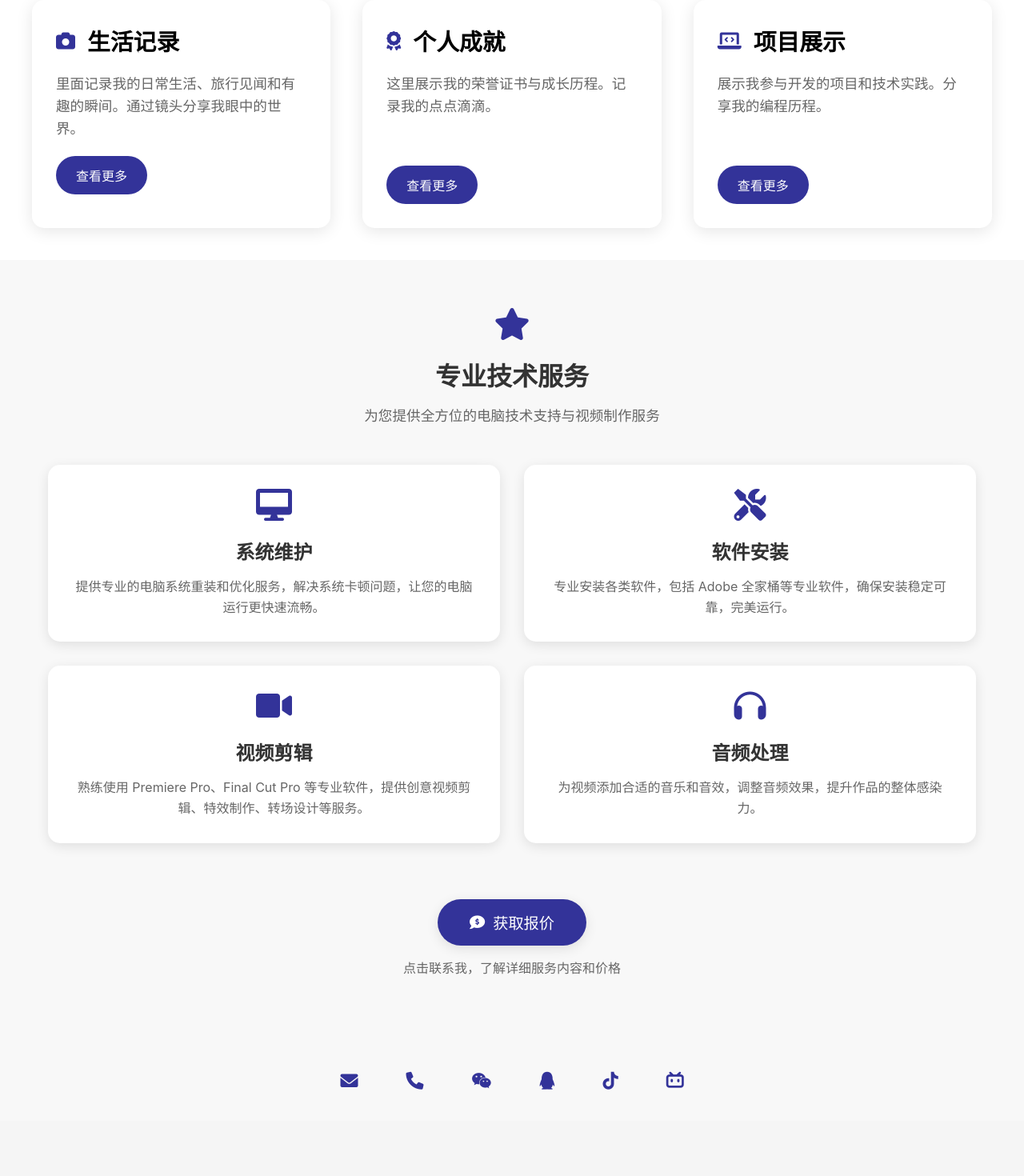
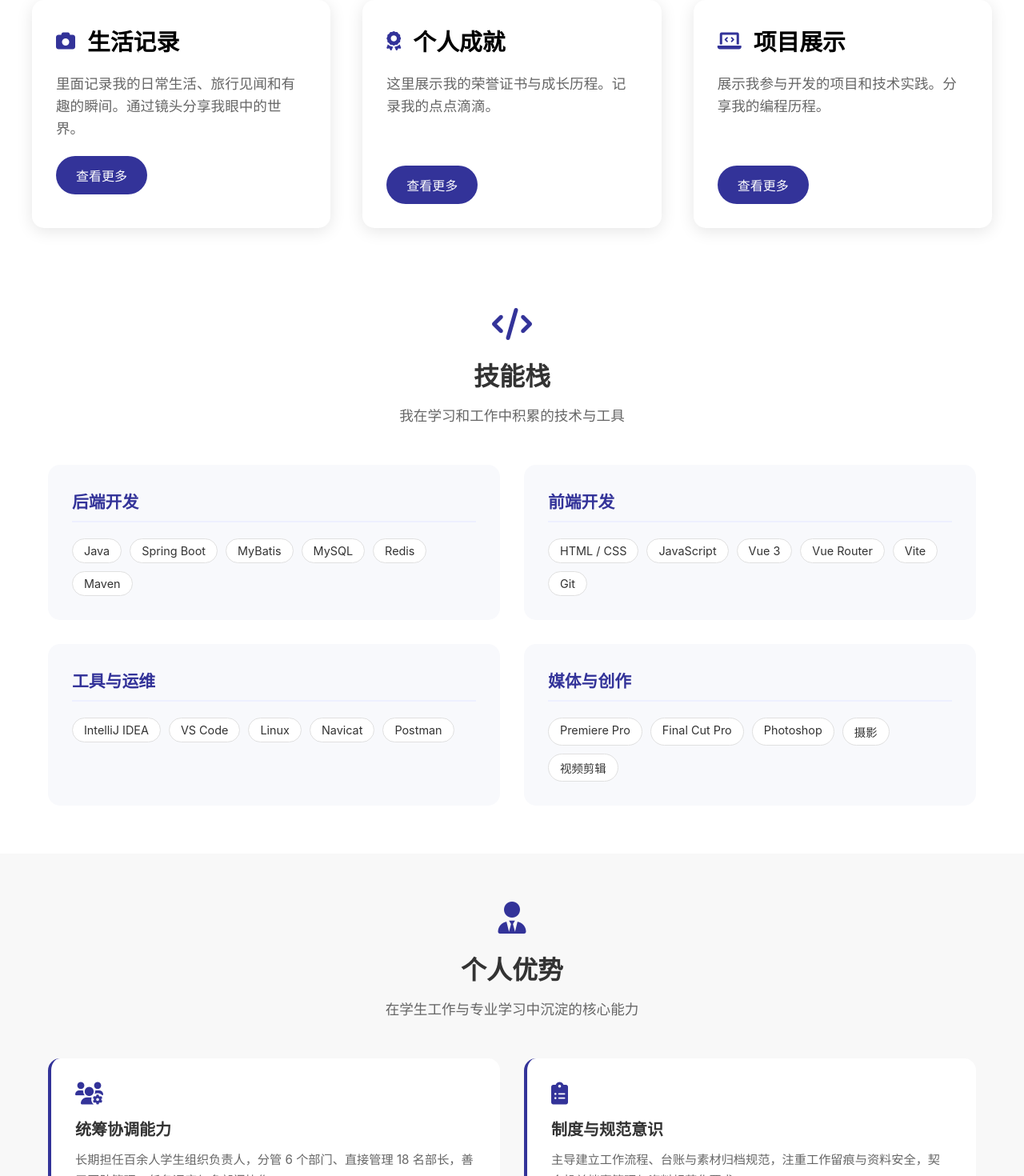
Before and after one commit to Blackbear2732/my-portfolio, a Vue app: page /#/ in a window 1280 px wide. Shown: the part 1330-2800 px from the top of the page at 80% size. Before the commit the page ends 2731 px from the top, so only its background shows below. Built offline with nearby package versions, Linux system fonts and the light colour scheme.

Commit message:
重新修正了一下主页内容

```diff
--- a/src/assets/styles/main.css
+++ b/src/assets/styles/main.css
@@ -489,3 +489,192 @@ html { scroll-behavior: smooth; }
   font-weight: 500;
   letter-spacing: 0.5px;
 }
+
+/* 技能栈 */
+.skills-section {
+  padding: 60px 0;
+  background-color: #ffffff;
+}
+.skills-container {
+  max-width: 1200px;
+  margin: 0 auto;
+  padding: 0 20px;
+}
+.skills-header {
+  text-align: center;
+  margin-bottom: 50px;
+}
+.skills-header i {
+  font-size: 40px;
+  color: #333399;
+  margin-bottom: 20px;
+}
+.skills-header h2 {
+  font-size: 2rem;
+  color: #333;
+  margin-bottom: 15px;
+}
+.skills-header p {
+  font-size: 1.1rem;
+  color: #666;
+}
+.skills-grid {
+  display: grid;
+  grid-template-columns: repeat(2, 1fr);
+  gap: 30px;
+}
+.skill-card {
+  background: #f8f9fc;
+  padding: 30px;
+  border-radius: 15px;
+  transition: transform 0.3s ease, box-shadow 0.3s ease;
+}
+.skill-card:hover {
+  transform: translateY(-5px);
+  box-shadow: 0 8px 20px rgba(51, 51, 153, 0.1);
+}
+.skill-card h3 {
+  font-size: 1.3rem;
+  color: #333399;
+  margin-bottom: 20px;
+  padding-bottom: 10px;
+  border-bottom: 2px solid #eef0ff;
+}
+.skill-tags {
+  display: flex;
+  flex-wrap: wrap;
+  gap: 10px;
+}
+.skill-tags span {
+  display: inline-block;
+  padding: 6px 14px;
+  background-color: #ffffff;
+  color: #333;
+  border: 1px solid #e0e0e0;
+  border-radius: 20px;
+  font-size: 0.9rem;
+  transition: all 0.3s ease;
+}
+.skill-tags span:hover {
+  background-color: #333399;
+  color: #ffffff;
+  border-color: #333399;
+  transform: translateY(-2px);
+}
+
+@media (max-width: 768px) {
+  .skills-grid {
+    grid-template-columns: 1fr;
+  }
+  .skill-card {
+    padding: 20px;
+  }
+  .skill-card h3 {
+    font-size: 1.1rem;
+  }
+  .skill-tags span {
+    font-size: 0.85rem;
+    padding: 5px 12px;
+  }
+}
+/* 首页个人信息标签行 */
+.profile-badge {
+  display: flex;
+  justify-content: center;
+  flex-wrap: wrap;
+  gap: 12px;
+  margin-bottom: 25px;
+}
+.profile-badge span {
+  display: inline-flex;
+  align-items: center;
+  gap: 6px;
+  padding: 6px 14px;
+  background-color: #eef0ff;
+  color: #333399;
+  border-radius: 20px;
+  font-size: 0.9rem;
+}
+.profile-badge span i {
+  font-size: 0.85rem;
+}
+
+/* 个人优势区块 */
+.strengths-section {
+  padding: 60px 0;
+  background-color: #f8f8f8;
+}
+.strengths-container {
+  max-width: 1200px;
+  margin: 0 auto;
+  padding: 0 20px;
+}
+.strengths-header {
+  text-align: center;
+  margin-bottom: 50px;
+}
+.strengths-header i {
+  font-size: 40px;
+  color: #333399;
+  margin-bottom: 20px;
+}
+.strengths-header h2 {
+  font-size: 2rem;
+  color: #333;
+  margin-bottom: 15px;
+}
+.strengths-header p {
+  font-size: 1.1rem;
+  color: #666;
+}
+.strengths-grid {
+  display: grid;
+  grid-template-columns: repeat(2, 1fr);
+  gap: 30px;
+}
+.strength-card {
+  background: #ffffff;
+  padding: 30px;
+  border-radius: 15px;
+  border-left: 4px solid #333399;
+  transition: transform 0.3s ease, box-shadow 0.3s ease;
+}
+.strength-card:hover {
+  transform: translateY(-5px);
+  box-shadow: 0 8px 20px rgba(51, 51, 153, 0.1);
+}
+.strength-card i {
+  font-size: 28px;
+  color: #333399;
+  margin-bottom: 15px;
+}
+.strength-card h3 {
+  font-size: 1.25rem;
+  color: #333;
+  margin-bottom: 12px;
+}
+.strength-card p {
+  color: #666;
+  line-height: 1.7;
+  font-size: 0.95rem;
+}
+
+@media (max-width: 768px) {
+  .profile-badge {
+    gap: 8px;
+  }
+  .profile-badge span {
+    font-size: 0.8rem;
+    padding: 5px 10px;
+  }
+  .strengths-grid {
+    grid-template-columns: 1fr;
+    gap: 20px;
+  }
+  .strength-card {
+    padding: 20px;
+  }
+  .strength-card h3 {
+    font-size: 1.1rem;
+  }
+}
--- a/src/data/site.js
+++ b/src/data/site.js
@@ -9,3 +9,21 @@ export const site = {
   douyin: 'https://www.douyin.com/user/MS4wLjABAAAA8rWwhZ5OAtghmnWbi4cQPjuAI_G3TYcceSDoh-bmh7Q?from_tab_name=main',
   bilibili: 'https://space.bilibili.com/426836964'
 }
+export const skills = [
+  {
+    group: '后端开发',
+    items: ['Java', 'Spring Boot', 'MyBatis', 'MySQL', 'Redis', 'Maven']
+  },
+  {
+    group: '前端开发',
+    items: ['HTML / CSS', 'JavaScript', 'Vue 3', 'Vue Router', 'Vite', 'Git']
+  },
+  {
+    group: '工具与运维',
+    items: ['IntelliJ IDEA', 'VS Code', 'Linux', 'Navicat', 'Postman']
+  },
+  {
+    group: '媒体与创作',
+    items: ['Premiere Pro', 'Final Cut Pro', 'Photoshop', '摄影', '视频剪辑']
+  }
+]
--- a/src/views/HomeView.vue
+++ b/src/views/HomeView.vue
@@ -7,6 +7,11 @@
       <div class="profile-info">
         <h1>张钧益</h1>
         <p class="profile-title">软件工程师/摄影爱好者</p>
+        <div class="profile-badge">
+          <span><i class="fas fa-graduation-cap"></i> 山西农业大学 · 软件工程</span>
+          <span><i class="fas fa-star"></i> 中共预备党员</span>
+          <span><i class="fas fa-map-marker-alt"></i> 山西 · 运城</span>
+        </div>
         <div class="profile-description">
           <p>你好！我是张钧益，一名充满热情的软件工程师。</p>
           <p>我热爱编程和摄影，喜欢用代码构建美好的数字世界，用镜头记录精彩的瞬间。</p>
@@ -78,50 +83,103 @@
     </div>
   </div>
 
-  <!-- 服务区 -->
-  <div class="services-section">
-    <div class="services-container">
-      <div class="services-header">
-        <i class="fas fa-star"></i>
-        <h2>专业技术服务</h2>
-        <p>为您提供全方位的电脑技术支持与视频制作服务</p>
+<!--  &lt;!&ndash; 服务区 &ndash;&gt;     服务区代码伪删除-->
+<!--  <div class="services-section">-->
+<!--    <div class="services-container">-->
+<!--      <div class="services-header">-->
+<!--        <i class="fas fa-star"></i>-->
+<!--        <h2>专业技术服务</h2>-->
+<!--        <p>为您提供全方位的电脑技术支持与视频制作服务</p>-->
+<!--      </div>-->
+<!--      <div class="services-grid">-->
+<!--        <div class="service-card">-->
+<!--          <i class="fas fa-desktop"></i>-->
+<!--          <h3>系统维护</h3>-->
+<!--          <p>提供专业的电脑系统重装和优化服务，解决系统卡顿问题，让您的电脑运行更快速流畅。</p>-->
+<!--        </div>-->
+<!--        <div class="service-card">-->
+<!--          <i class="fas fa-tools"></i>-->
+<!--          <h3>软件安装</h3>-->
+<!--          <p>专业安装各类软件，包括 Adobe 全家桶等专业软件，确保安装稳定可靠，完美运行。</p>-->
+<!--        </div>-->
+<!--        <div class="service-card">-->
+<!--          <i class="fas fa-video"></i>-->
+<!--          <h3>视频剪辑</h3>-->
+<!--          <p>熟练使用 Premiere Pro、Final Cut Pro 等专业软件，提供创意视频剪辑、特效制作、转场设计等服务。</p>-->
+<!--        </div>-->
+<!--        <div class="service-card">-->
+<!--          <i class="fas fa-headphones"></i>-->
+<!--          <h3>音频处理</h3>-->
+<!--          <p>为视频添加合适的音乐和音效，调整音频效果，提升作品的整体感染力。</p>-->
+<!--        </div>-->
+<!--      </div>-->
+<!--      <div class="contact-price">-->
+<!--        <button class="price-button" @click="uiActions.openPrice()">-->
+<!--          <i class="fas fa-comment-dollar"></i>-->
+<!--          获取报价-->
+<!--        </button>-->
+<!--        <p>点击联系我，了解详细服务内容和价格</p>-->
+<!--      </div>-->
+<!--    </div>-->
+<!--  </div>-->
+  <!-- 技能栈 -->
+  <div class="skills-section">
+    <div class="skills-container">
+      <div class="skills-header">
+        <i class="fas fa-code"></i>
+        <h2>技能栈</h2>
+        <p>我在学习和工作中积累的技术与工具</p>
       </div>
-      <div class="services-grid">
-        <div class="service-card">
-          <i class="fas fa-desktop"></i>
-          <h3>系统维护</h3>
-          <p>提供专业的电脑系统重装和优化服务，解决系统卡顿问题，让您的电脑运行更快速流畅。</p>
+      <div class="skills-grid">
+        <div v-for="group in skills" :key="group.group" class="skill-card">
+          <h3>{{ group.group }}</h3>
+          <div class="skill-tags">
+            <span v-for="item in group.items" :key="item">{{ item }}</span>
+          </div>
         </div>
-        <div class="service-card">
-          <i class="fas fa-tools"></i>
-          <h3>软件安装</h3>
-          <p>专业安装各类软件，包括 Adobe 全家桶等专业软件，确保安装稳定可靠，完美运行。</p>
-        </div>
-        <div class="service-card">
-          <i class="fas fa-video"></i>
-          <h3>视频剪辑</h3>
-          <p>熟练使用 Premiere Pro、Final Cut Pro 等专业软件，提供创意视频剪辑、特效制作、转场设计等服务。</p>
-        </div>
-        <div class="service-card">
-          <i class="fas fa-headphones"></i>
-          <h3>音频处理</h3>
-          <p>为视频添加合适的音乐和音效，调整音频效果，提升作品的整体感染力。</p>
-        </div>
-      </div>
-      <div class="contact-price">
-        <button class="price-button" @click="uiActions.openPrice()">
-          <i class="fas fa-comment-dollar"></i>
-          获取报价
-        </button>
-        <p>点击联系我，了解详细服务内容和价格</p>
       </div>
     </div>
   </div>
+
+  <!-- 个人优势 -->
+  <div class="strengths-section">
+    <div class="strengths-container">
+      <div class="strengths-header">
+        <i class="fas fa-user-tie"></i>
+        <h2>个人优势</h2>
+        <p>在学生工作与专业学习中沉淀的核心能力</p>
+      </div>
+      <div class="strengths-grid">
+        <div class="strength-card">
+          <i class="fas fa-users-cog"></i>
+          <h3>统筹协调能力</h3>
+          <p>长期担任百余人学生组织负责人，分管 6 个部门、直接管理 18 名部长，善于团队管理、任务调度与多部门协作。</p>
+        </div>
+        <div class="strength-card">
+          <i class="fas fa-clipboard-list"></i>
+          <h3>制度与规范意识</h3>
+          <p>主导建立工作流程、台账与素材归档规范，注重工作留痕与资料安全，契合机关档案管理与资料规范化要求。</p>
+        </div>
+        <div class="strength-card">
+          <i class="fas fa-shield-alt"></i>
+          <h3>信息化与安全意识</h3>
+          <p>具备信息化工具应用能力，能用数字化手段辅助资料管理、权限管控与数据隔离，注重信息安全与保密。</p>
+        </div>
+        <div class="strength-card">
+          <i class="fas fa-pen-fancy"></i>
+          <h3>文字表达功底</h3>
+          <p>经新闻宣传队伍培训，承担项目文档撰写与宣传材料审核等工作，文字表达严谨规范。</p>
+        </div>
+      </div>
+    </div>
+  </div>
+
+
 </template>
 
 <script setup>
 import { ref, onMounted, onUnmounted } from 'vue'
-import { site } from '@/data/site'
+import { site,skills } from '@/data/site'
 import { asset } from '@/utils/asset'
 import { uiActions } from '@/store/ui'
 
```
